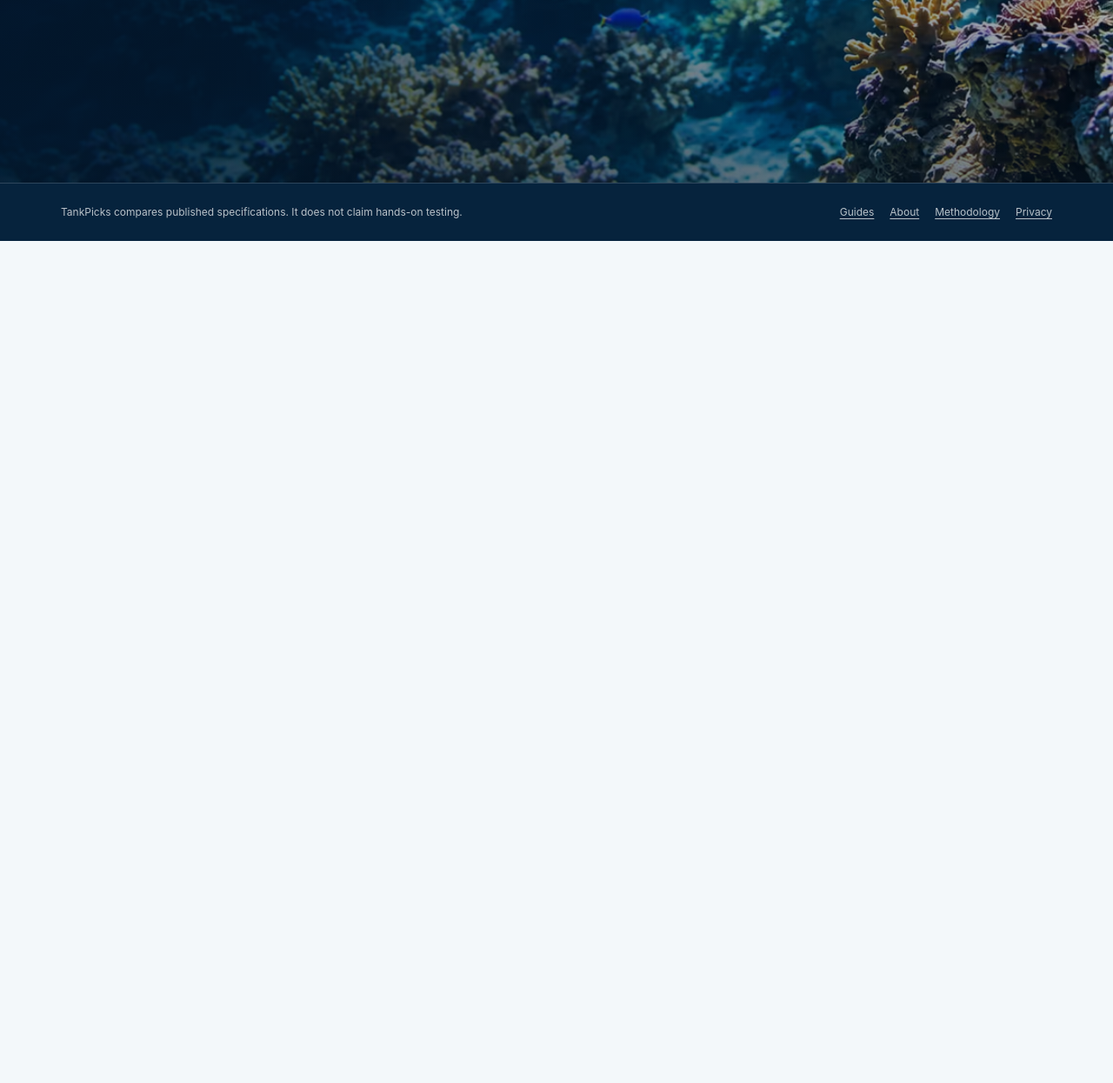
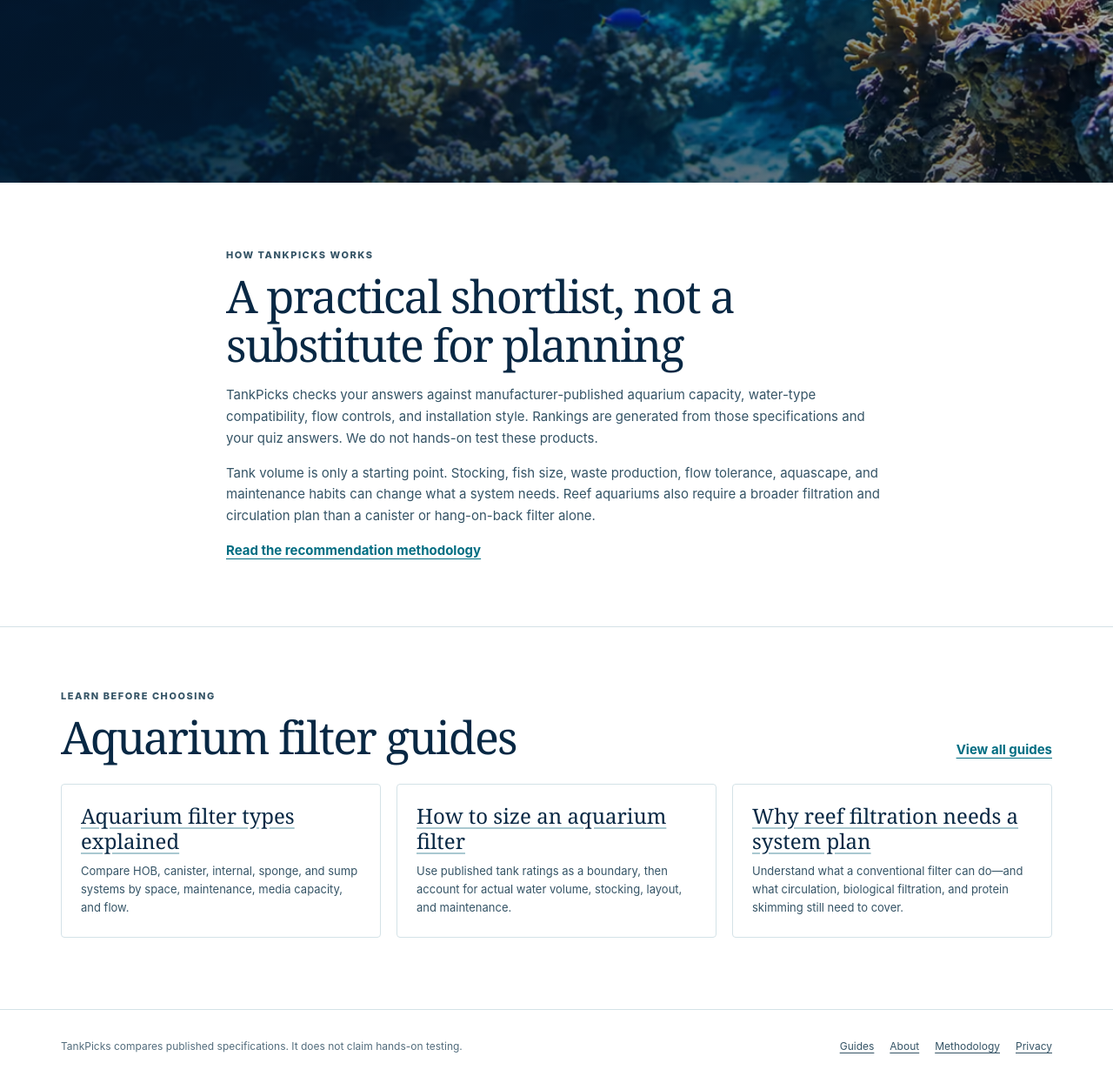
Before and after one commit to jonathanarbittier/Aquarium.quiz, a website: page index.html in a window 1280 px wide. Shown: the part 590-1835 px from the top of the page at 87% size. Before the commit the page ends 867 px from the top, so only its background shows below. Drawn offline with Linux system fonts and the light colour scheme.

Commit message:
Restore post-SEO homepage version

```diff
--- a/assets/styles.css
+++ b/assets/styles.css
@@ -42,10 +42,17 @@ img { max-width: 100%; }
 .hero .button { padding: 15px 21px; background: var(--accent-bright); border-color: var(--accent-bright); font-size: 14px; }
 .hero .button:hover { background: #078ca2; border-color: #078ca2; }
 
+.home-content { background: #fff; }
+.home-explainer { padding: 74px 0; border-bottom: 1px solid var(--line); }
 .section-label { margin: 0 0 10px; color: var(--accent); font-size: 11px; font-weight: 800; letter-spacing: .14em; text-transform: uppercase; }
-.content-main h1 { margin: 0 0 18px; font: 400 clamp(34px, 5vw, 52px)/1.08 var(--serif); letter-spacing: -.035em; }
+.home-content h2, .content-main h1 { margin: 0 0 18px; font: 400 clamp(34px, 5vw, 52px)/1.08 var(--serif); letter-spacing: -.035em; }
+.home-content p { color: var(--body); }
 .text-link { color: var(--accent); font-weight: 750; text-underline-offset: 4px; }
+.home-guides { padding: 70px 0 82px; }
+.home-section-head { display: flex; align-items: end; justify-content: space-between; gap: 24px; margin-bottom: 26px; }
+.home-section-head h2 { margin: 0; }
 .guide-grid { display: grid; grid-template-columns: repeat(2, minmax(0, 1fr)); gap: 18px; }
+.compact-grid { grid-template-columns: repeat(3, minmax(0, 1fr)); }
 .guide-card { padding: 22px; border: 1px solid var(--line); border-radius: 4px; background: #fff; }
 .guide-card h2, .guide-card h3 { margin: 0 0 9px; font: 400 24px/1.2 var(--serif); }
 .guide-card h2 a, .guide-card h3 a { text-decoration-color: #a9c8d0; text-underline-offset: 4px; }
@@ -56,10 +63,7 @@ img { max-width: 100%; }
 .footer-inner p { margin: 0; color: var(--muted); font-size: 12px; }
 .footer-inner nav { display: flex; flex-wrap: wrap; justify-content: flex-end; gap: 18px; }
 .footer-inner a { color: var(--body); font-size: 12px; text-underline-offset: 3px; }
-.home-page .site-footer { background: #06233d; border-color: rgba(255, 255, 255, .16); }
-.home-page .footer-inner { min-height: 66px; padding-block: 16px; }
-.home-page .footer-inner p, .home-page .footer-inner a { color: rgba(255, 255, 255, .72); }
-.quiz-active .site-footer, .quiz-active .header { display: none; }
+.quiz-active .home-content, .quiz-active .site-footer, .quiz-active .header { display: none; }
 
 .quiz-panel { position: relative; min-height: 100svh; overflow: hidden; isolation: isolate; padding: 86px 24px 64px; background: #06233d; }
 .quiz-panel::before, .quiz-panel::after { content: ""; position: absolute; inset: 0; z-index: -1; }
@@ -166,6 +170,8 @@ img { max-width: 100%; }
 .content-main .guide-grid { margin-top: 30px; }
 
 @media (max-width: 850px) {
+  .compact-grid { grid-template-columns: 1fr; }
+  .home-section-head { align-items: start; flex-direction: column; }
   .footer-inner { align-items: flex-start; flex-direction: column; }
   .footer-inner nav { justify-content: flex-start; }
 }
@@ -180,6 +186,7 @@ img { max-width: 100%; }
   .hero::after { background: linear-gradient(90deg, rgba(3, 23, 43, .79), rgba(3, 23, 43, .38)), linear-gradient(0deg, rgba(3, 23, 43, .62), transparent 70%); }
   .hero h1 { max-width: 8em; font-size: clamp(38px, 10.25vw, 44px); line-height: 1.02; }
   .hero .intro { max-width: 330px; font-size: 15px; }
+  .home-explainer, .home-guides { padding: 54px 0; }
   .guide-grid { grid-template-columns: 1fr; }
   .quiz-panel { padding: 70px 16px 40px; }
   .quiz { padding: 0 18px; }
--- a/index.html
+++ b/index.html
@@ -27,7 +27,7 @@
   </script>
   <link rel="stylesheet" href="/assets/styles.css" />
 </head>
-<body class="home-page">
+<body>
   <header class="wrap header" aria-label="Site header">
     <a class="wordmark" href="/" aria-label="TankPicks home">TANKPICKS</a>
   </header>
@@ -47,6 +47,42 @@
         <div class="quiz" id="quiz" aria-live="polite"></div>
       </div>
     </section>
+    <div class="home-content" id="homeContent">
+      <section class="home-explainer" aria-labelledby="how-title">
+        <div class="wrap narrow">
+          <p class="section-label">How TankPicks works</p>
+          <h2 id="how-title">A practical shortlist, not a substitute for planning</h2>
+          <p>TankPicks checks your answers against manufacturer-published aquarium capacity, water-type compatibility, flow controls, and installation style. Rankings are generated from those specifications and your quiz answers. We do not hands-on test these products.</p>
+          <p>Tank volume is only a starting point. Stocking, fish size, waste production, flow tolerance, aquascape, and maintenance habits can change what a system needs. Reef aquariums also require a broader filtration and circulation plan than a canister or hang-on-back filter alone.</p>
+          <a class="text-link" href="/methodology/">Read the recommendation methodology</a>
+        </div>
+      </section>
+      <section class="home-guides" aria-labelledby="guides-title">
+        <div class="wrap">
+          <div class="home-section-head">
+            <div>
+              <p class="section-label">Learn before choosing</p>
+              <h2 id="guides-title">Aquarium filter guides</h2>
+            </div>
+            <a class="text-link" href="/guides/">View all guides</a>
+          </div>
+          <div class="guide-grid compact-grid">
+            <article class="guide-card">
+              <h3><a href="/guides/filter-types/">Aquarium filter types explained</a></h3>
+              <p>Compare HOB, canister, internal, sponge, and sump systems by space, maintenance, media capacity, and flow.</p>
+            </article>
+            <article class="guide-card">
+              <h3><a href="/guides/aquarium-filter-sizing/">How to size an aquarium filter</a></h3>
+              <p>Use published tank ratings as a boundary, then account for actual water volume, stocking, layout, and maintenance.</p>
+            </article>
+            <article class="guide-card">
+              <h3><a href="/guides/reef-tank-filtration/">Why reef filtration needs a system plan</a></h3>
+              <p>Understand what a conventional filter can do—and what circulation, biological filtration, and protein skimming still need to cover.</p>
+            </article>
+          </div>
+        </div>
+      </section>
+    </div>
   </main>
   <footer class="site-footer" id="siteFooter">
     <div class="wrap footer-inner">
```
